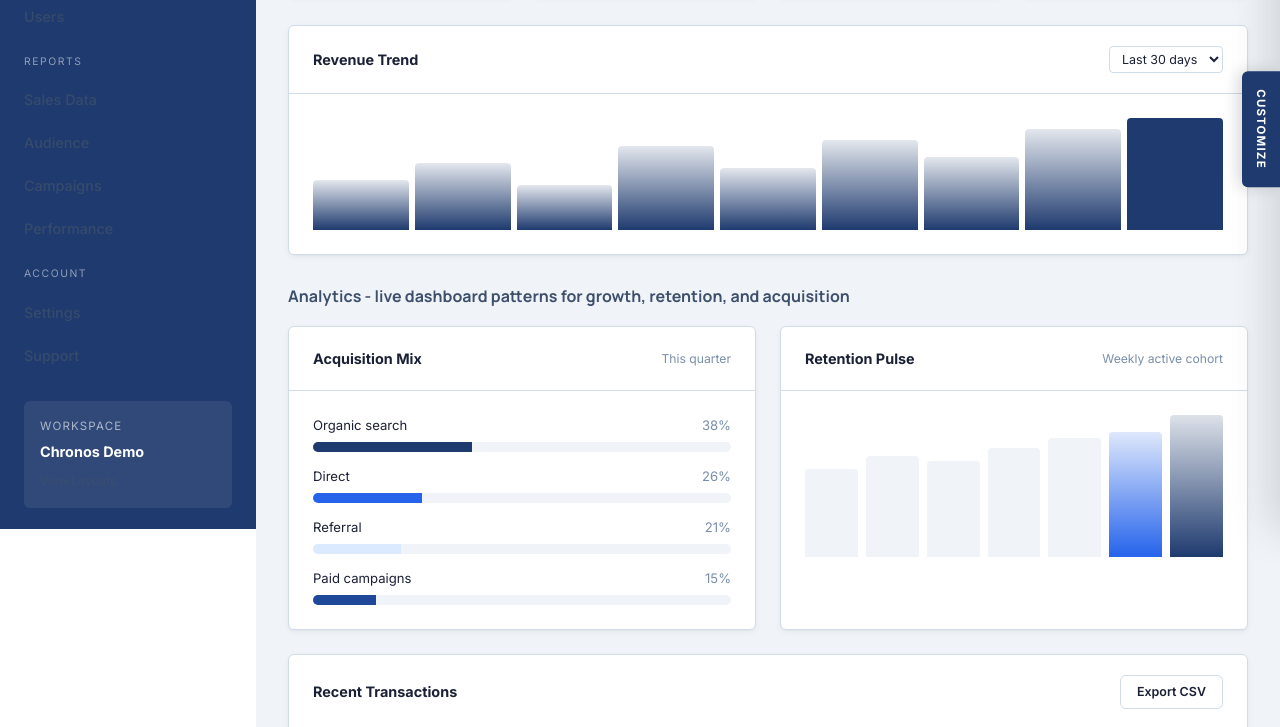
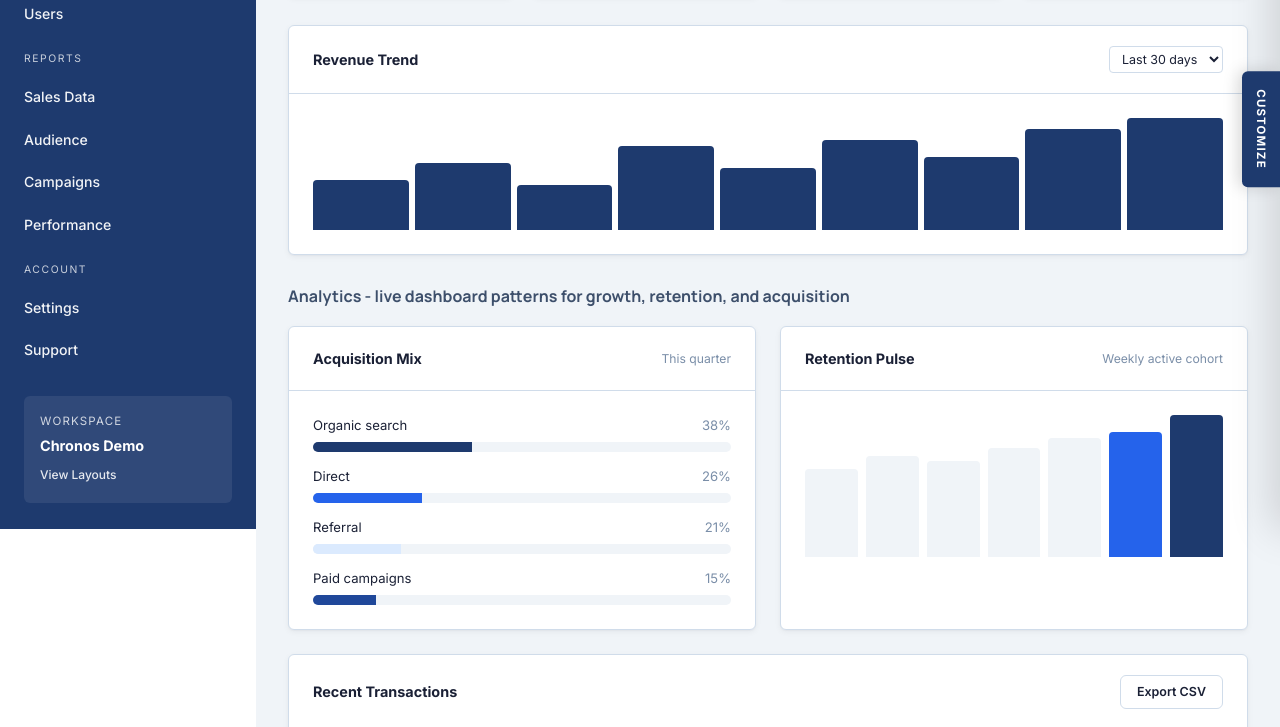
Before and after one commit to Abid-Al-Hossain/CodeSter_Theme_1, a website built with Vite: page layout-05.html in a window 1280 px wide. Shown: the part 271-998 px from the top of the page. Built offline with nearby package versions, Linux system fonts and the light colour scheme; a web font is replaced by a local one.

Commit message:
Fix layout 05 sidebar contrast and chart fills

```diff
--- a/layout-05.html
+++ b/layout-05.html
@@ -14,9 +14,9 @@
     .db-sidebar-top{display:flex;align-items:center;justify-content:space-between;gap:16px;padding:0 24px 24px;border-bottom:1px solid rgba(255,255,255,0.1);margin-bottom:16px}
     .db-logo{padding:0 24px 24px;font-family:var(--font-accent);font-weight:800;font-size:1.2rem;border-bottom:1px solid rgba(255,255,255,0.1);margin-bottom:16px}
     .db-sidebar-top .db-logo{padding:0;border-bottom:none;margin-bottom:0}
-    .db-nav-label{padding:16px 24px 8px;font-size:0.65rem;text-transform:uppercase;letter-spacing:0.15em;opacity:0.5}
-    .db-nav-item{display:flex;align-items:center;gap:12px;padding:10px 24px;font-size:0.88rem;font-weight:500;opacity:0.8;cursor:pointer;transition:background 0.2s,opacity 0.2s}
-    .db-nav-item:hover,.db-nav-item.active{background:rgba(255,255,255,0.12);opacity:1}
+    .db-nav-label{padding:16px 24px 8px;font-size:0.65rem;text-transform:uppercase;letter-spacing:0.15em;color:rgba(255,255,255,0.76);opacity:1}
+    .db-nav-item,.db-mobile-links a.db-nav-item{display:flex;align-items:center;gap:12px;padding:10px 24px;font-size:0.88rem;font-weight:500;color:rgba(255,255,255,0.94);opacity:1;cursor:pointer;transition:background 0.2s,color 0.2s}
+    .db-nav-item:hover,.db-nav-item.active,.db-mobile-links a.db-nav-item:hover,.db-mobile-links a.db-nav-item.active{background:rgba(255,255,255,0.16);color:#fff}
     .db-main{flex:1;display:flex;flex-direction:column;overflow:hidden;min-height:100vh;background:var(--color-bg-2)}
     .db-topbar{background:var(--color-bg);border-bottom:var(--border-w) solid var(--color-border);padding:0 32px;height:64px;display:flex;align-items:center;justify-content:space-between;position:sticky;top:0;z-index:100}
     .db-content{flex:1;padding:32px;overflow-y:auto}
@@ -45,7 +45,7 @@
     .badge-red{background:rgba(239,68,68,0.1);color:#ef4444}
     .badge-yellow{background:rgba(245,158,11,0.1);color:#d97706}
     .db-mobile-links.chr-nav-links{display:block}
-    .db-mobile-links a{color:inherit}
+    .db-mobile-links a:not(.db-nav-item){color:inherit}
     .db-sidebar .chr-nav-toggle span{background:#fff}
     @media(max-width:768px){body{flex-direction:column}.db-sidebar{width:100%;height:auto;position:relative;padding:16px 0}.db-topbar{padding:16px 20px;height:auto;align-items:flex-start;gap:16px;flex-direction:column}.db-content{padding:20px}.stat-grid,.analytics-grid,.users-grid{grid-template-columns:1fr 1fr}table{display:block;overflow-x:auto;white-space:nowrap}.db-sidebar-top .chr-nav-toggle{display:flex}.db-mobile-links.chr-nav-links,.db-mobile-links.chr-nav-links.open{position:static;background:transparent;border-bottom:none;padding:0;flex-direction:unset}.db-mobile-links.chr-nav-links{display:none}.db-mobile-links.chr-nav-links.open{display:block}.db-nav-label{padding-top:8px}}
     @media(max-width:520px){.stat-grid,.analytics-grid,.users-grid{grid-template-columns:1fr}}
@@ -74,9 +74,9 @@
     <a href="#" class="db-nav-item" data-demo-message="Support shortcut is demo-only">Support</a>
     <div style="margin-top:auto;padding:24px">
       <div style="background:rgba(255,255,255,0.08);border-radius:var(--radius-md);padding:16px">
-        <div style="font-size:0.72rem;opacity:0.6;text-transform:uppercase;letter-spacing:0.1em">Workspace</div>
-        <div style="font-size:0.9rem;font-weight:700;margin:4px 0">Chronos Demo</div>
-        <a href="index.html" style="font-size:0.75rem;opacity:0.7">View Layouts</a>
+        <div style="font-size:0.72rem;color:rgba(255,255,255,0.78);text-transform:uppercase;letter-spacing:0.1em">Workspace</div>
+        <div style="font-size:0.9rem;font-weight:700;margin:4px 0;color:#fff">Chronos Demo</div>
+        <a href="index.html" style="font-size:0.75rem;color:rgba(255,255,255,0.88)">View Layouts</a>
       </div>
     </div>
   </div>
@@ -130,14 +130,14 @@
           </select>
         </div>
         <div style="padding:24px;display:flex;align-items:flex-end;gap:6px;height:160px">
-          <div style="flex:1;background:linear-gradient(to top,var(--color-primary),color-mix(in srgb,var(--color-primary) 12%,transparent));height:45%;border-radius:var(--radius-sm) var(--radius-sm) 0 0"></div>
-          <div style="flex:1;background:linear-gradient(to top,var(--color-primary),color-mix(in srgb,var(--color-primary) 12%,transparent));height:60%;border-radius:var(--radius-sm) var(--radius-sm) 0 0"></div>
-          <div style="flex:1;background:linear-gradient(to top,var(--color-primary),color-mix(in srgb,var(--color-primary) 12%,transparent));height:40%;border-radius:var(--radius-sm) var(--radius-sm) 0 0"></div>
-          <div style="flex:1;background:linear-gradient(to top,var(--color-primary),color-mix(in srgb,var(--color-primary) 12%,transparent));height:75%;border-radius:var(--radius-sm) var(--radius-sm) 0 0"></div>
-          <div style="flex:1;background:linear-gradient(to top,var(--color-primary),color-mix(in srgb,var(--color-primary) 12%,transparent));height:55%;border-radius:var(--radius-sm) var(--radius-sm) 0 0"></div>
-          <div style="flex:1;background:linear-gradient(to top,var(--color-primary),color-mix(in srgb,var(--color-primary) 12%,transparent));height:80%;border-radius:var(--radius-sm) var(--radius-sm) 0 0"></div>
-          <div style="flex:1;background:linear-gradient(to top,var(--color-primary),color-mix(in srgb,var(--color-primary) 12%,transparent));height:65%;border-radius:var(--radius-sm) var(--radius-sm) 0 0"></div>
-          <div style="flex:1;background:linear-gradient(to top,var(--color-primary),color-mix(in srgb,var(--color-primary) 12%,transparent));height:90%;border-radius:var(--radius-sm) var(--radius-sm) 0 0"></div>
+          <div style="flex:1;background:var(--color-primary);height:45%;border-radius:var(--radius-sm) var(--radius-sm) 0 0"></div>
+          <div style="flex:1;background:var(--color-primary);height:60%;border-radius:var(--radius-sm) var(--radius-sm) 0 0"></div>
+          <div style="flex:1;background:var(--color-primary);height:40%;border-radius:var(--radius-sm) var(--radius-sm) 0 0"></div>
+          <div style="flex:1;background:var(--color-primary);height:75%;border-radius:var(--radius-sm) var(--radius-sm) 0 0"></div>
+          <div style="flex:1;background:var(--color-primary);height:55%;border-radius:var(--radius-sm) var(--radius-sm) 0 0"></div>
+          <div style="flex:1;background:var(--color-primary);height:80%;border-radius:var(--radius-sm) var(--radius-sm) 0 0"></div>
+          <div style="flex:1;background:var(--color-primary);height:65%;border-radius:var(--radius-sm) var(--radius-sm) 0 0"></div>
+          <div style="flex:1;background:var(--color-primary);height:90%;border-radius:var(--radius-sm) var(--radius-sm) 0 0"></div>
           <div style="flex:1;background:var(--color-primary);height:100%;border-radius:var(--radius-sm) var(--radius-sm) 0 0"></div>
         </div>
       </div>
@@ -183,8 +183,8 @@
             <div style="height:68%;background:var(--color-bg-2);border-radius:var(--radius-sm) var(--radius-sm) 0 0"></div>
             <div style="height:77%;background:var(--color-bg-2);border-radius:var(--radius-sm) var(--radius-sm) 0 0"></div>
             <div style="height:84%;background:var(--color-bg-2);border-radius:var(--radius-sm) var(--radius-sm) 0 0"></div>
-            <div style="height:88%;background:linear-gradient(to top,var(--color-secondary),color-mix(in srgb,var(--color-secondary) 15%,transparent));border-radius:var(--radius-sm) var(--radius-sm) 0 0"></div>
-            <div style="height:100%;background:linear-gradient(to top,var(--color-primary),color-mix(in srgb,var(--color-primary) 15%,transparent));border-radius:var(--radius-sm) var(--radius-sm) 0 0"></div>
+            <div style="height:88%;background:var(--color-secondary);border-radius:var(--radius-sm) var(--radius-sm) 0 0"></div>
+            <div style="height:100%;background:var(--color-primary);border-radius:var(--radius-sm) var(--radius-sm) 0 0"></div>
           </div>
         </div>
       </div>
```
